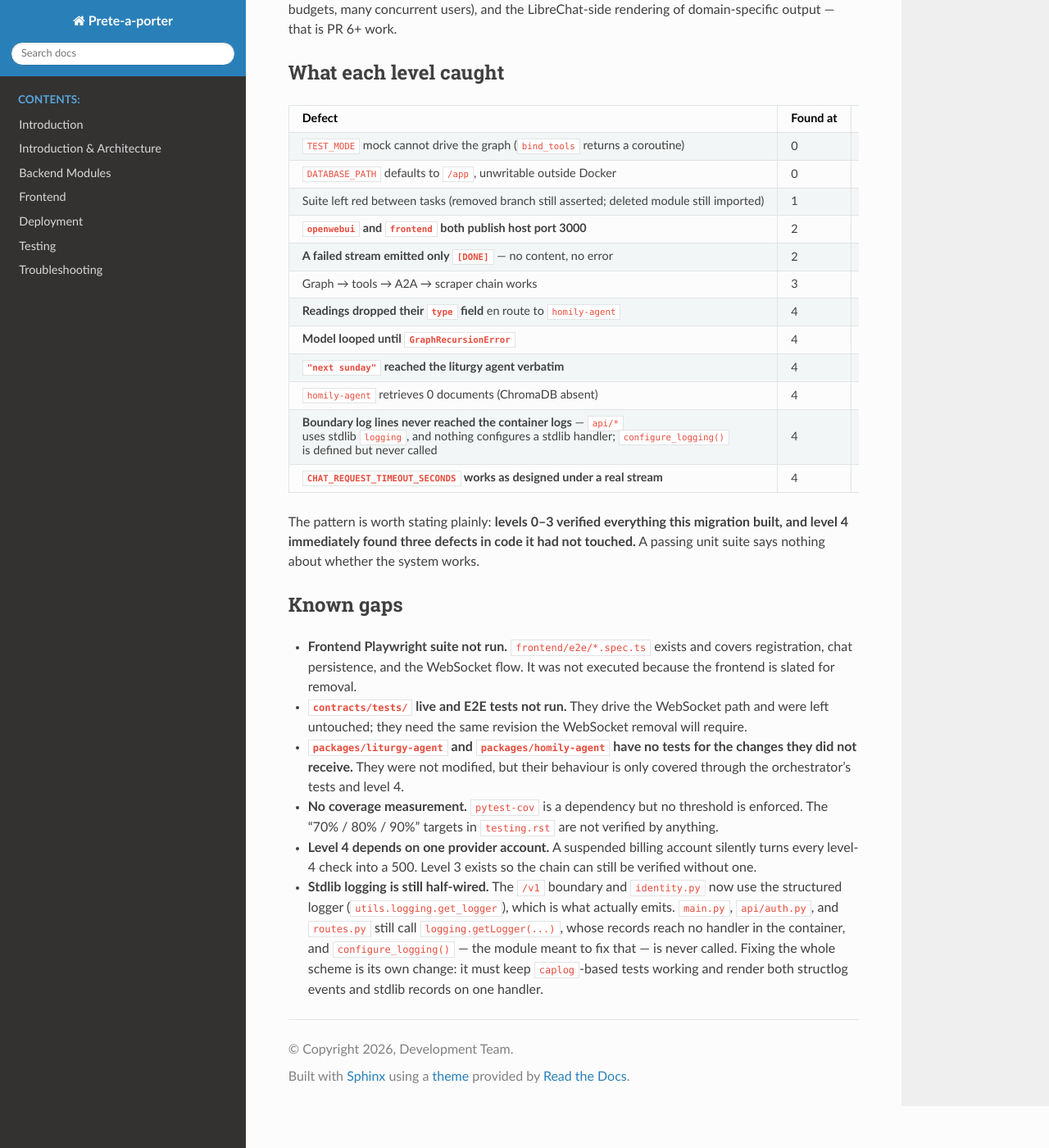
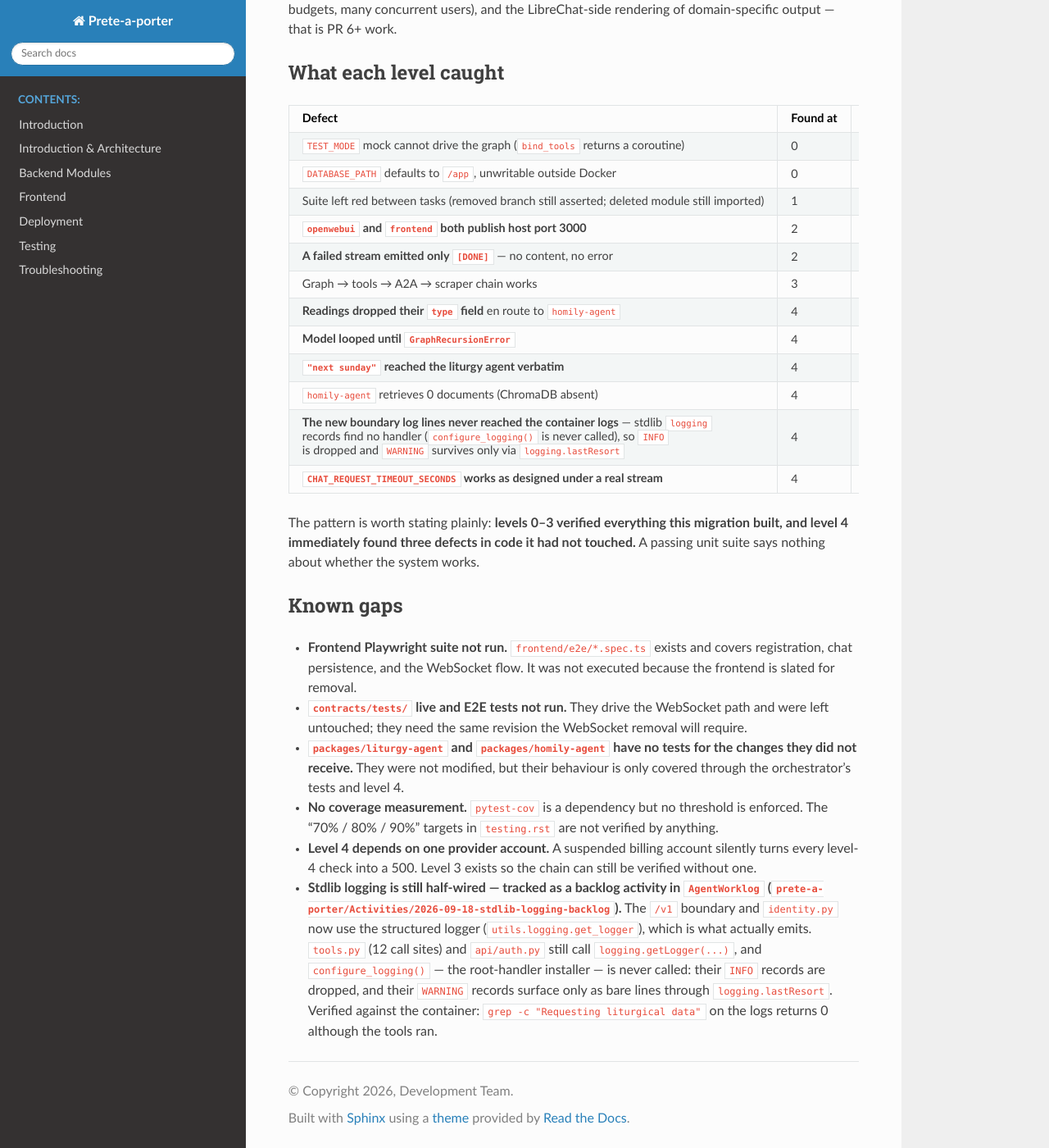
Before and after one commit to giacomobartoloni/prete-a-porter, a Sphinx documentation site: the page built from docs/verification-levels.md, in a window 1280 px wide and 1400 px high, scrolled down 5542 px. Shown: the whole window at 82% size. Built offline with Sphinx 7.4.7 and the Read the Docs theme 3.1.0, drawn with Linux system fonts in a browser that asks for light colours.

Commit message:
docs: point the remaining logging gap at its backlog activity
The residual stdlib loggers are planned work, not just a note: tools.py and
api/auth.py emit INFO records that reach no handler because configure_logging()
is never called. Verified against the container (0 occurrences of a line the
tools logged on every execution) and recorded in the vault backlog.

```diff
--- a/docs/verification-levels.md
+++ b/docs/verification-levels.md
@@ -250,7 +250,7 @@ LibreChat-side rendering of domain-specific output — that is PR 6+ work.
 | **Model looped until `GraphRecursionError`** | 4 | Needs a model eager enough to keep calling tools |
 | **`"next sunday"` reached the liturgy agent verbatim** | 4 | Needs a model that ignores the `calculate_date` instruction |
 | `homily-agent` retrieves 0 documents (ChromaDB absent) | 4 | Only visible in a real run's logs |
-| **Boundary log lines never reached the container logs** — `api/*` uses stdlib `logging`, and nothing configures a stdlib handler; `configure_logging()` is defined but never called | 4 | Unit tests read logs through `caplog`, which attaches its own handler — so the test suite could see messages the deployment drops |
+| **The new boundary log lines never reached the container logs** — stdlib `logging` records find no handler (`configure_logging()` is never called), so `INFO` is dropped and `WARNING` survives only via `logging.lastResort` | 4 | Unit tests read logs through `caplog`, which attaches its own handler — so the test suite could see messages the deployment drops |
 | **`CHAT_REQUEST_TIMEOUT_SECONDS` works as designed under a real stream** | 4 | The unit test proves the response shape; only LibreChat proves a user sees the message |
 
 The pattern is worth stating plainly: **levels 0–3 verified everything this migration
@@ -272,10 +272,12 @@ passing unit suite says nothing about whether the system works.
 - **Level 4 depends on one provider account.** A suspended billing account silently
   turns every level-4 check into a 500. Level 3 exists so the chain can still be
   verified without one.
-- **Stdlib logging is still half-wired.** The `/v1` boundary and `identity.py` now use
-  the structured logger (`utils.logging.get_logger`), which is what actually emits.
-  `main.py`, `api/auth.py`, and `routes.py` still call `logging.getLogger(...)`, whose
-  records reach no handler in the container, and `configure_logging()` — the module
-  meant to fix that — is never called. Fixing the whole scheme is its own change: it
-  must keep `caplog`-based tests working and render both structlog events and stdlib
-  records on one handler.
+- **Stdlib logging is still half-wired — tracked as a backlog activity in
+  `AgentWorklog` (`prete-a-porter/Activities/2026-09-18-stdlib-logging-backlog`).**
+  The `/v1` boundary and `identity.py` now use the structured logger
+  (`utils.logging.get_logger`), which is what actually emits. `tools.py` (12 call
+  sites) and `api/auth.py` still call `logging.getLogger(...)`, and
+  `configure_logging()` — the root-handler installer — is never called: their `INFO`
+  records are dropped, and their `WARNING` records surface only as bare lines through
+  `logging.lastResort`. Verified against the container: `grep -c "Requesting liturgical
+  data"` on the logs returns 0 although the tools ran.
```
